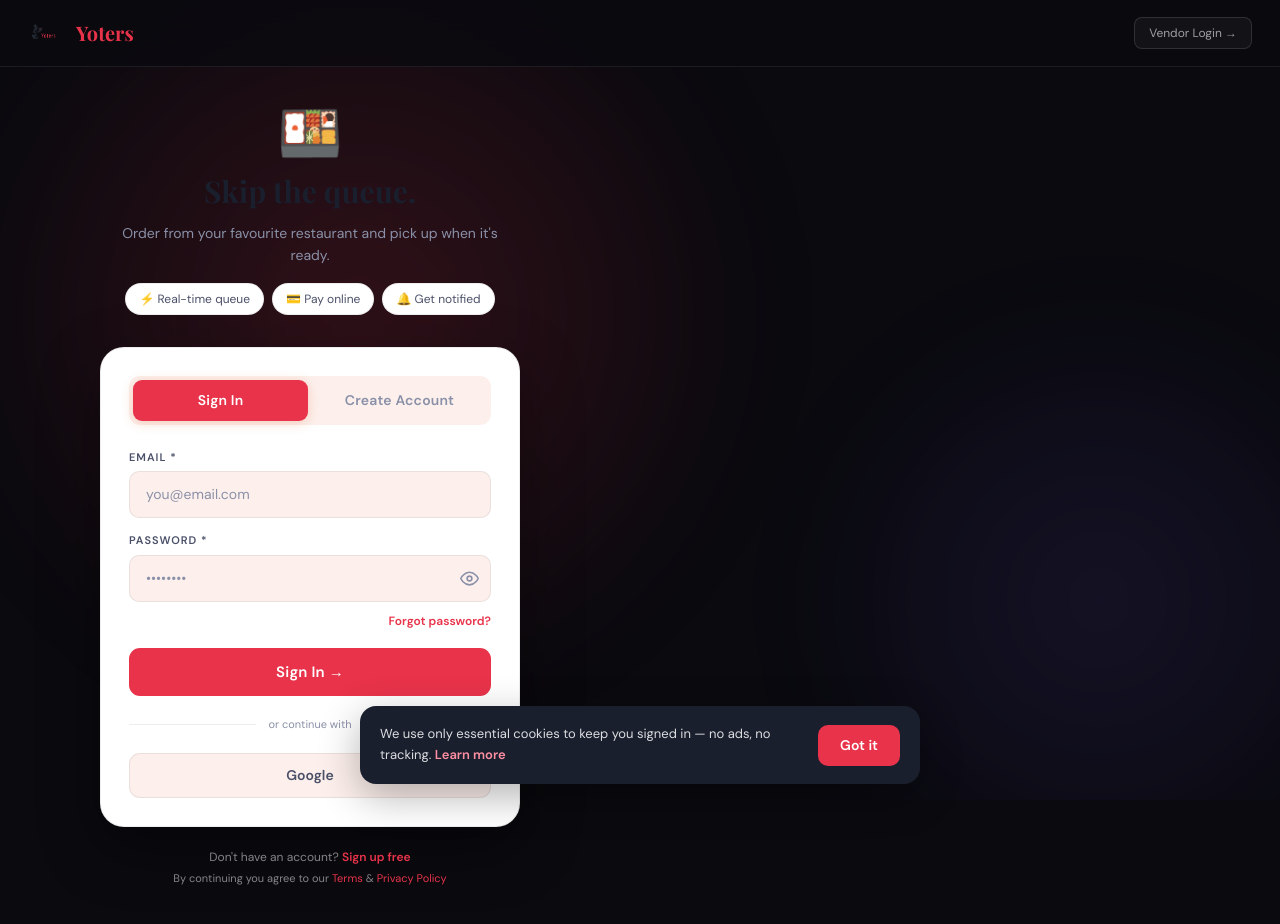
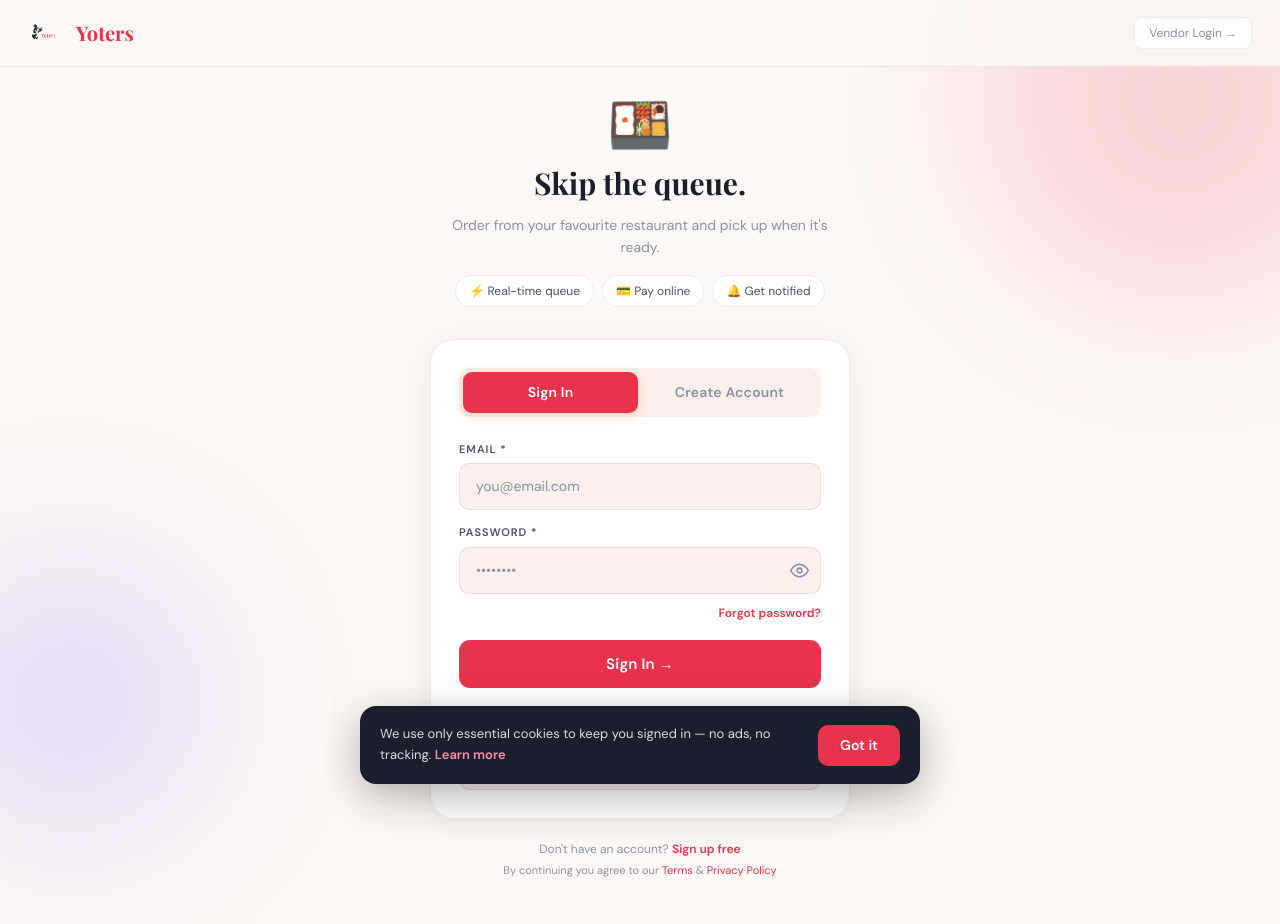
Before and after one commit to niyatirajukumarr/yoters-commercial, a Next.js app: page /auth in a window 1280 px wide. Shown: the top 924 px of the page. Built offline with nearby package versions, Linux system fonts and the light colour scheme; no server answers; a web font is replaced by a local one.

Commit message:
Revert "Redesign /auth with a dark Spotlight-style split layout"
This reverts commit 1c303f497f75fd42c60184628538766f2a619df1.

```diff
--- a/app/auth/page.tsx
+++ b/app/auth/page.tsx
@@ -175,8 +175,19 @@ export default function AuthPage() {
   }
 
   return (
-    <div style={{ minHeight: '100vh', background: '#0a0a0f', display: 'flex', flexDirection: 'column', overflowX: 'hidden' }}>
+    <div style={{ minHeight: '100vh', background: 'var(--bg)', display: 'flex', flexDirection: 'column', overflowX: 'hidden' }}>
       <style>{`
+        .auth-bg-blob {
+          position: fixed; pointer-events: none; z-index: 0; border-radius: 50%; filter: blur(80px); opacity: 0.18;
+        }
+        /* Sits in the empty margin left of the card, reaching toward it — was
+           left:-30/top:-150, which pushed most of the model off the top of the
+           viewport, leaving only its back/feet visible under the nav bar. */
+        .auth-penguin-pos { position: absolute; left: -150px; top: 10px; z-index: 6; pointer-events: none; }
+        .phew-sweat { position: absolute; left: 92px; top: 78px; width: 9px; height: 9px; border-radius: 50% 50% 50% 0; background: #5cc3ff; transform: rotate(45deg); opacity: 0; animation: sweatFly 4s ease-in-out both; }
+        .phew-text { position: absolute; left: 116px; top: 64px; font-size: 15px; font-weight: 600; font-style: italic; color: #6b7180; opacity: 0; animation: phewShow 4s ease-in-out both; }
+        @keyframes sweatFly { 0%,72% { opacity: 0; transform: translate(0,0) rotate(45deg) scale(0.5); } 76% { opacity: 1; transform: translate(0,0) rotate(45deg) scale(1); } 88% { opacity: 1; transform: translate(10px,-16px) rotate(45deg) scale(0.9); } 96% { opacity: 0; transform: translate(18px,-28px) rotate(45deg) scale(0.6); } 100% { opacity: 0; } }
+        @keyframes phewShow { 0%,80% { opacity: 0; transform: translate(0,0); } 87% { opacity: 1; transform: translate(5px,-4px); } 100% { opacity: 0; transform: translate(15px,-12px); } }
         .tab-pill {
           flex: 1; padding: 10px; border: none; font-size: 14px; font-weight: 600;
           font-family: var(--font-body); cursor: pointer; transition: all 0.2s; border-radius: 9px;
@@ -207,72 +218,64 @@ export default function AuthPage() {
         .feature-chip {
           display: inline-flex; align-items: center; gap: 6px;
           background: var(--surface); border: 1px solid var(--border);
-          border-radius: 20px; padding: 6px 13px; font-size: 12px; color: var(--text2);
-        }
-
-        /* Split layout: form left, penguin standing on the right, spotlight glow behind both */
-        .auth-split { position: relative; flex: 1; display: flex; align-items: stretch; min-height: calc(100vh - 68px); }
-        .auth-form-col { position: relative; z-index: 2; flex: 1 1 480px; display: flex; align-items: center; justify-content: center; padding: 40px 24px; }
-        .auth-penguin-col { position: relative; z-index: 1; flex: 1 1 520px; display: flex; align-items: center; justify-content: center; overflow: hidden; }
-        .auth-penguin-stage { transform: scale(1.9); transform-origin: center; }
-
-        @media (max-width: 900px) {
-          .auth-split { flex-direction: column; min-height: 0; }
-          .auth-penguin-col { flex: 0 0 240px; }
-          .auth-penguin-stage { transform: scale(1.05); }
+          borderRadius: 20px; padding: 6px 13px; font-size: 12px; color: var(--text2);
+          border-radius: 20px;
         }
         @media (max-width: 480px) {
           .auth-inner { padding: 24px 20px !important; }
-          .auth-hero { padding: 0 !important; margin-bottom: 24px !important; }
-          .auth-penguin-col { flex-basis: 190px; }
-          .auth-penguin-stage { transform: scale(0.82); }
+          .auth-hero { padding: 0 !important; margin-bottom: 28px !important; }
+          /* No side margin to sit in on mobile — scale down and tuck it above
+             the heading instead of beside the card. */
+          .auth-penguin-pos { left: 55px; top: -28px; transform: scale(0.45); transform-origin: top left; }
         }
       `}</style>
 
-      {/* Ambient spotlight glow — same idea as the Spline "Spotlight" pattern:
-          a large, soft radial glow drifting behind the content on a near-black
-          background, just tinted to the brand colors instead of white/blue. */}
-      <div aria-hidden="true" style={{ position: 'fixed', inset: 0, overflow: 'hidden', pointerEvents: 'none', zIndex: 0 }}>
-        <motion.div
-          initial={{ opacity: 0, x: '-20%', y: '-10%' }}
-          animate={{ opacity: 0.55, x: '-10%', y: '-15%' }}
-          transition={{ duration: 1.6, ease: 'easeOut' }}
-          style={{
-            position: 'absolute', top: 0, left: 0, width: '70vw', height: '70vw', maxWidth: 900, maxHeight: 900,
-            background: 'radial-gradient(circle, rgba(232,51,74,0.35) 0%, transparent 65%)', filter: 'blur(60px)',
-          }}
-        />
-        <motion.div
-          initial={{ opacity: 0, x: '20%', y: '10%' }}
-          animate={{ opacity: 0.4, x: '15%', y: '10%' }}
-          transition={{ duration: 1.6, delay: 0.15, ease: 'easeOut' }}
-          style={{
-            position: 'absolute', bottom: '-10%', right: '-5%', width: '55vw', height: '55vw', maxWidth: 700, maxHeight: 700,
-            background: 'radial-gradient(circle, rgba(124,92,252,0.28) 0%, transparent 65%)', filter: 'blur(60px)',
-          }}
-        />
-      </div>
+      {/* Decorative bg blobs */}
+      <div className="auth-bg-blob" style={{ width: 400, height: 400, background: 'var(--accent)', top: -100, right: -100 }} />
+      <div className="auth-bg-blob" style={{ width: 300, height: 300, background: '#7c5cfc', bottom: -50, left: -80 }} />
 
       {/* Nav */}
-      <nav style={{ position: 'relative', zIndex: 10, display: 'flex', alignItems: 'center', justifyContent: 'space-between', padding: '14px 28px', borderBottom: '1px solid rgba(255,255,255,0.08)', background: 'rgba(10,10,15,0.75)', backdropFilter: 'blur(16px)' }}>
+      <nav style={{ position: 'relative', zIndex: 10, display: 'flex', alignItems: 'center', justifyContent: 'space-between', padding: '14px 28px', borderBottom: '1px solid var(--border)', background: 'rgba(253,248,245,0.85)', backdropFilter: 'blur(16px)' }}>
         <div style={{ display: 'flex', alignItems: 'center', gap: 10 }}>
           <img src="/logo.png" alt="Yoters" style={{ width: 38, height: 38, objectFit: 'contain' }} onError={e => (e.currentTarget.style.display = 'none')} />
+          <div>
+            <div style={{ display: 'flex', alignItems: 'baseline', gap: 6 }}>
               <span style={{ fontFamily: 'var(--font-head)', fontSize: 20, fontWeight: 700, color: 'var(--accent)' }}>Yoters</span>
             </div>
-        <Link href="/vendor/login" style={{ fontSize: 12, color: 'rgba(255,255,255,0.6)', textDecoration: 'none', padding: '6px 14px', border: '1px solid rgba(255,255,255,0.12)', borderRadius: 8, background: 'rgba(255,255,255,0.04)' }}>
+          </div>
+        </div>
+        <Link href="/vendor/login" style={{ fontSize: 12, color: 'var(--muted)', textDecoration: 'none', padding: '6px 14px', border: '1px solid var(--border)', borderRadius: 8, background: 'var(--surface)' }}>
           Vendor Login →
         </Link>
       </nav>
 
-      {/* Body — split: form / penguin */}
-      <div className="auth-split">
-        <div className="auth-form-col">
+      {/* Body */}
+      <div style={{ flex: 1, display: 'flex', alignItems: 'center', justifyContent: 'center', padding: '32px 20px', position: 'relative', zIndex: 1 }}>
+        <div style={{ position: 'relative', width: '100%', maxWidth: 420 }}>
+          {/* 3D penguin stays put and (whole-body) leans as it slide-pulls the card to center */}
+          <div className="auth-penguin-pos" aria-hidden="true">
+            <PenguinScene width={170} height={200} />
+            {/* 2D sweat + "phew" emote (static mesh can't wipe, so this sells the effort) */}
+            <span className="phew-sweat" />
+            <span className="phew-text">phew~</span>
+          </div>
+
+          {/*
+            Keyframes are hand-timed against PenguinScene's own animation clock
+            (drop 0-1s, reach 1.0-1.35s, lean-back/pull 1.35-2.45s, return upright
+            2.45-2.95s). The card sits still while the penguin reaches for it,
+            gets a tiny "grab" jerk right as the pull starts, gets dragged across
+            with a swinging rotation, then overshoots slightly and settles as the
+            penguin straightens back up — so the two animations read as one
+            connected pull instead of two things happening to coincide.
+          */}
           <motion.div
-            initial={{ opacity: 0, y: 24 }}
-            animate={{ opacity: 1, y: 0 }}
-            transition={{ duration: 0.5, ease: [0.22, 1, 0.36, 1] }}
-            style={{ width: '100%', maxWidth: 420 }}
+            style={{ width: '100%' }}
+            initial={{ x: '74%', rotate: 6, scale: 1 }}
+            animate={{ x: ['74%', '69%', '2%', '-1%', '0%'], rotate: [6, 7, -1.5, 0.5, 0], scale: [1, 0.985, 1, 1, 1] }}
+            transition={{ duration: 1.6, delay: 1.35, times: [0, 0.03, 0.69, 0.84, 1], ease: [0.34, 1.56, 0.64, 1] }}
           >
+
           {/* Hero */}
           <div className="auth-hero" style={{ textAlign: 'center', marginBottom: 32, padding: '0 8px' }}>
             <div style={{ fontSize: 52, marginBottom: 10, lineHeight: 1 }}>🍱</div>
@@ -291,7 +294,8 @@ export default function AuthPage() {
           </div>
 
           {/* Card */}
-            <div className="auth-inner" style={{ background: 'var(--surface)', border: '1px solid var(--border)', borderRadius: 'var(--radius-xl)', padding: '28px 28px', boxShadow: '0 20px 60px rgba(0,0,0,0.35)' }}>
+          <div style={{ position: 'relative' }}>
+          <div className="auth-inner" style={{ background: 'var(--surface)', border: '1px solid var(--border)', borderRadius: 'var(--radius-xl)', padding: '28px 28px', boxShadow: '0 4px 32px rgba(0,0,0,0.06)' }}>
 
             {/* Tab toggle */}
             {mode !== 'forgot' && (
@@ -413,7 +417,12 @@ export default function AuthPage() {
               )}
 
               {mode === 'signup' && (
-                  <label style={{ display: 'flex', alignItems: 'flex-start', gap: 10, fontSize: 12, color: 'var(--text2)', lineHeight: 1.5, cursor: 'pointer' }}>
+                <motion.label
+                  initial={{ opacity: 0 }}
+                  animate={{ opacity: 1 }}
+                  transition={{ duration: 0.3 }}
+                  style={{ display: 'flex', alignItems: 'flex-start', gap: 10, fontSize: 12, color: 'var(--text2)', lineHeight: 1.5, cursor: 'pointer' }}
+                >
                   <input
                     type="checkbox"
                     checked={consent}
@@ -426,7 +435,7 @@ export default function AuthPage() {
                     {' '}and I agree to the{' '}
                     <Link href="/terms" target="_blank" style={{ color: 'var(--accent)', fontWeight: 600 }}>Terms</Link>.
                   </span>
-                  </label>
+                </motion.label>
               )}
 
               {error && (
@@ -478,9 +487,10 @@ export default function AuthPage() {
               )}
             </div>
           </div>
+          </div>
 
           {/* Footer */}
-            <div style={{ textAlign: 'center', marginTop: 20, fontSize: 12, color: 'rgba(255,255,255,0.5)', lineHeight: 1.8 }}>
+          <div style={{ textAlign: 'center', marginTop: 20, fontSize: 12, color: 'var(--muted)', lineHeight: 1.8 }}>
             {mode === 'login' ? (
               <>
                 Don't have an account?{' '}
@@ -516,20 +526,6 @@ export default function AuthPage() {
           </div>
         </motion.div>
         </div>
-
-        {/* Penguin standing next to the card — no more "pulling" choreography,
-            just a clean fade/rise in; PenguinScene's own drop-in + idle-bob
-            animation plays out as a self-contained greeting gesture. */}
-        <div className="auth-penguin-col" aria-hidden="true">
-          <motion.div
-            className="auth-penguin-stage"
-            initial={{ opacity: 0, y: 30 }}
-            animate={{ opacity: 1, y: 0 }}
-            transition={{ duration: 0.6, delay: 0.15, ease: [0.22, 1, 0.36, 1] }}
-          >
-            <PenguinScene width={340} height={400} />
-          </motion.div>
-        </div>
       </div>
     </div>
   )
```
Lines whose indentation alone changed are shown as unchanged.
